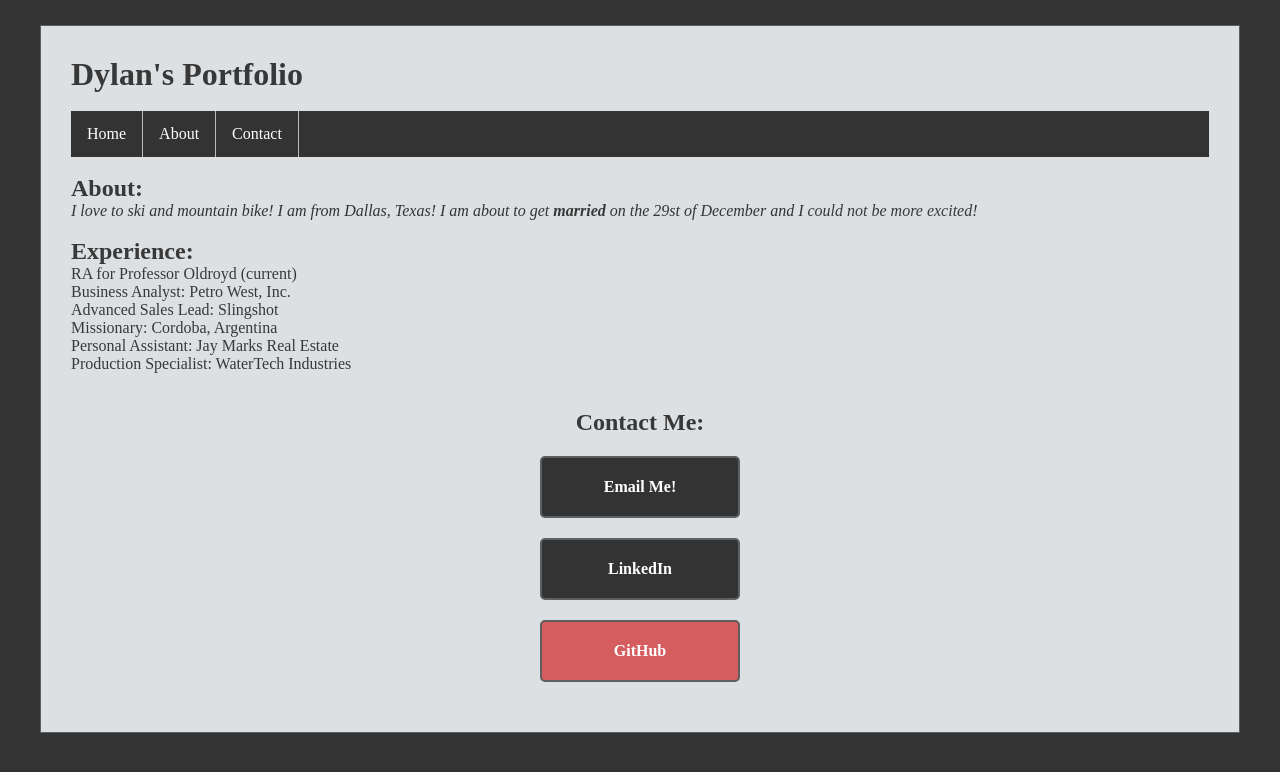
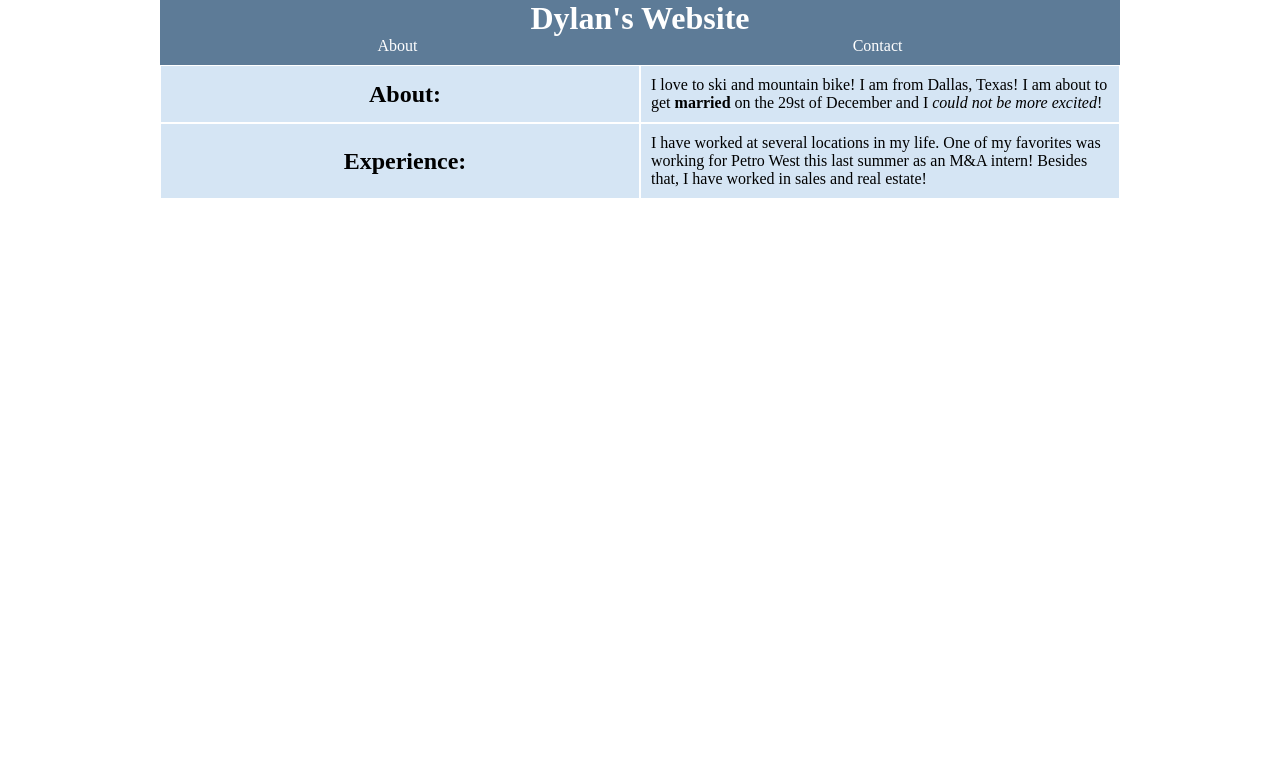
Before and after one commit to usofallen/portfolio, a plain HTML site: page index.html in a window 1280 px wide. Drawn offline with Linux system fonts and the light colour scheme.

Commit message:
C2 Assignment

```diff
--- a/index.html
+++ b/index.html
@@ -1,43 +1,37 @@
-<! DOCTYPE html>
+<!DOCTYPE html>
 <html>
   <head>
-    <title>Dylan Allen's Portfolio!</title>
+    <meta charset='UTF-8'/>
+    <title>Dylan Allen's Website!</title>
     <link rel='stylesheet' href='styles.css'/>
+    <meta name='viewport'
+      content='width=device-width, initial-scale=1.0, maximum-scale=1.0' />
   </head>
 
   <body>
     <div class='page'>
-      <h1>Dylan's Portfolio</h1>
-      <br/>
-      <ul class = 'unordered'>
-        <li class ='menu'><a href="index.html">Home</a></li>
-        <li class ='menu'><a href="#About">About</a></li>
-        <li class ='menu'><a href="#Contact">Contact</a></li>
-      </ul>
-
-        <br/>
-      <h2>About:</h2>
-      <p>I love to ski and mountain bike! I am from Dallas, Texas! I am about to get
-         <strong>married</strong> on the 29st of December and I <em>could not be more excited</em>!</p>
+      <div class='title'><h1>Dylan's Website</h1></div>
+      <div class='menu'>
+        <div class='about'>About</div>
+        <div class='contact'>Contact</div>
+      </div>
+      <div class ='wrapper'>
+        <div class='left'>
+          <div class='info'><h2>About:</h2></div>
+          <div class='content'><p>I love to ski and mountain bike! I am from Dallas, Texas! I am about to get
+             <strong>married</strong> on the 29st of December and I <em>could not be more excited</em>!</p>
+          </div>
+        </div>
 
 
-
-        <br/>
-      <h2>Experience:</h2>
-      <ol>
-        <li>RA for Professor Oldroyd (current)</li>
-        <li>Business Analyst: Petro West, Inc.</li>
-        <li>Advanced Sales Lead: Slingshot</li>
-        <li>Missionary: Cordoba, Argentina</li>
-        <li>Personal Assistant: Jay Marks Real Estate</li>
-        <li>Production Specialist: WaterTech Industries</li>
-      </ol>
-        <br/>
-        <br/>
-      <center><h2>Contact Me:</h2></center>
-      <a class='button' href='mailto:dylanbarrattallen@gmail.com'>Email Me!</a>
-      <a class='button' href='https://www.linkedin.com/in/dylan-allen-05b478159/'>LinkedIn</a>
-      <a id='button-2' class='button' href='https://github.com/usofallen'>GitHub</a>
+        <div class='left'>
+          <div class='info'><h2>Experience:</h2></div>
+          <div class='content'><p>I have worked at several locations in my life.
+            One of my favorites was working for Petro West this last summer as an M&A intern!
+           Besides that, I have worked in sales and real estate!</p>
+          </div>
+        </div>
+      </div>
 
 
 
--- a/styles.css
+++ b/styles.css
@@ -2,111 +2,105 @@
   margin: 0;
   padding: 0;
   box-sizing: border-box;
-  background-color: #333;
 }
 
-h1, h2, p, li, em, strong {
-  background-color: #DDE0E3;    /* Light gray */
-  color: #383838;
+/* .page {
+  color: #fff;
+  background-color: #A5B2BE;
+  display: flex;
+  justify-content: center;
+} */
+
+.title {
+  color: #fff;
+  background-color: #5D7B97;
+  display: flex;
+  justify-content: center;
+  align-items: center;
 }
 
-ul, ol {
-  list-style-type: none;
-  margin: 0;
-  padding: 0;
+.wrapper {
+  display: flex;
+  flex-direction: column;
 }
 
-br {
-  padding: 10px;
+.menu {
+  color: #fff;
+  background-color: #5D7B97;
+  display: flex;
+  justify-content: space-around;
+  align-items: center;
+  padding-bottom: 10px;
 }
 
-.unordered {
-  background-color: #333;
-  list-style-type: none;
-  margin: 0;
-  padding: 0;
-  overflow: hidden;
-  background-color: #333;
-}
-.menu {
-  list-style-type: none;
-  margin: 0;
-  padding: 0;
-  display: inline;
+.left {
+  display: flex;
   float: left;
-  border-right: 1px solid #bbb;
+  width: 100%;
 }
 
-.menu a {
-  display: block;
-  color: white;
-  text-align: center;
-  padding: 14px 16px;
-  text-decoration: none;
+.info {
+  padding: 10px;
+  color: #000000;
+  background-color: #D5E5F4;
+  display: flex;
+  justify-content: center;
+  align-items: center;
+  border: 1px solid #fff;
+  width: 50%;
+  padding-left: 20px;
 }
 
-.menu a:hover {
-  background-color: #606060;
-}
-.page {
-  width: 1200px;
-  margin: 25px auto;
-  padding: 30px;
-  background-color: #DDE0E3;
-  border: 1px solid #5D6063;
+.content {
+  display: flex;
+  border: 1px solid #fff;
+  justify-content: center;
+  align-items: center;
+  padding: 10px;
+  width: 50%;
+  background-color: #D5E5F4;
 }
 
-p:first-of-type {
-  color: #333;
-  font-style: italic;
+.info2 {
+  display: flex;
+  float: left;
 }
 
-
-.button:link,                 /* Change this */
-.button:visited {             /* Change this */
-  display: block;             /* Add this */
-  text-decoration: none;      /* Add this */
-
-  color: #FFF;                /* The rest is the same */
-  background-color: #333;
-  font-weight: bold;
-  padding: 20px;
-  text-align: center;
-  border: 2px solid #5D6063;
-  border-radius: 5px;
-
-  width: 200px;
-  margin: 20px auto;
+/* Mobile Styles */
+@media only screen and (max-width: 400px) {
+  .wrapper {
+    flex-direction: row;
+    align-items: stretch;
+  }
+  .left {
+    width: 100%;
+    flex-direction: column;
+  }
+  .content {
+    width: 100%;
+    height: 100%;
+  }
+  .info {
+    width: 100%;
+  }
+  body {
+    background-color: #F09A9D; /* Red */
+  }
 }
 
-#button-2 {
-  background-color: #D55C5F;    /* Red */
+/* Tablet Styles */
+@media only screen and (min-width: 401px) and (max-width: 960px) {
+  .sign-up,
+  .feature-1,
+  .feature-2,
+  .feature-3 {
+    width: 50%;
+  }
 }
 
-.button:hover,
-.button:visited:hover {
-  color: #FFF;
-  background-color: #76AEED;  /* Light blue */
-}
-
-.button:active,
-.button:visited:active {
-  color: #FFF;
-  background-color: #5995DA;  /* Blue */
-}
-
-.call-to-action:link,
-.call-to-action:visited {
-  font-style: italic;
-  background-color: #EEB75A;     /* Yellow */
-}
-
-.call-to-action:hover,
-.call-to-action:visited:hover {
-  background-color: #F5CF8E;     /* Light yellow */
-}
-
-.call-to-action:active,
-.call-to-action:visited:active {
-  background-color: #EEB75A;     /* Yellow */
-}
+/* Desktop Styles */
+@media only screen and (min-width: 961px) {
+  .page {
+    width: 960px;
+    margin: 0 auto;
+  }
```
